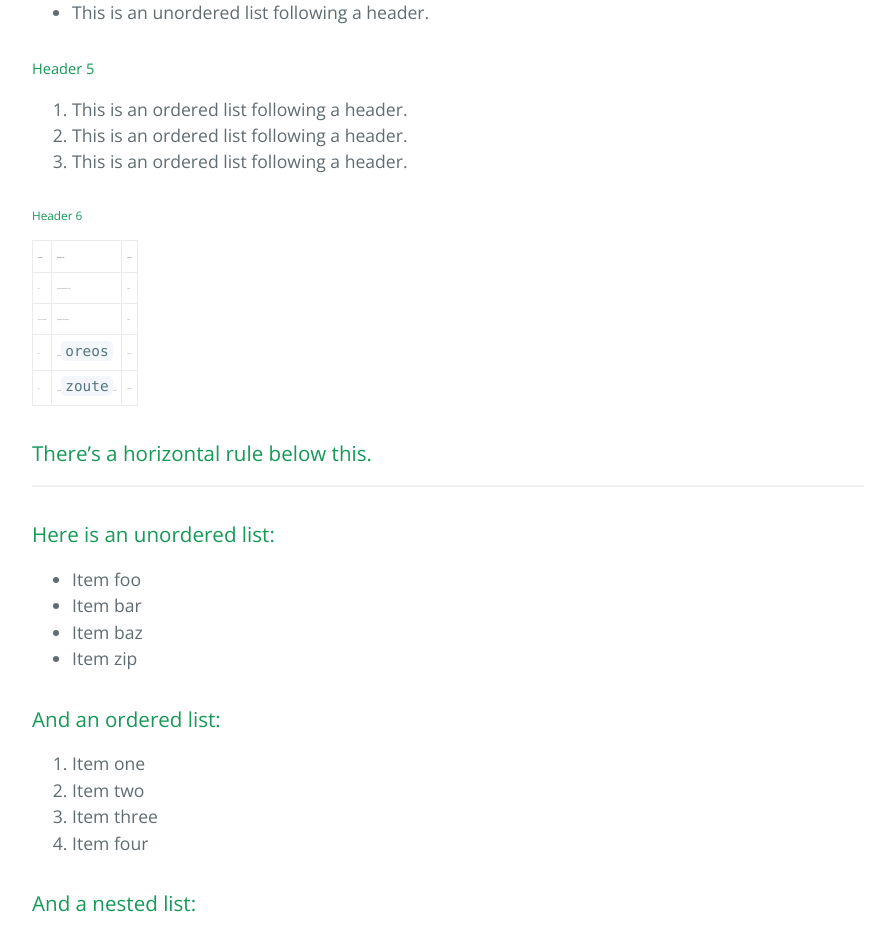
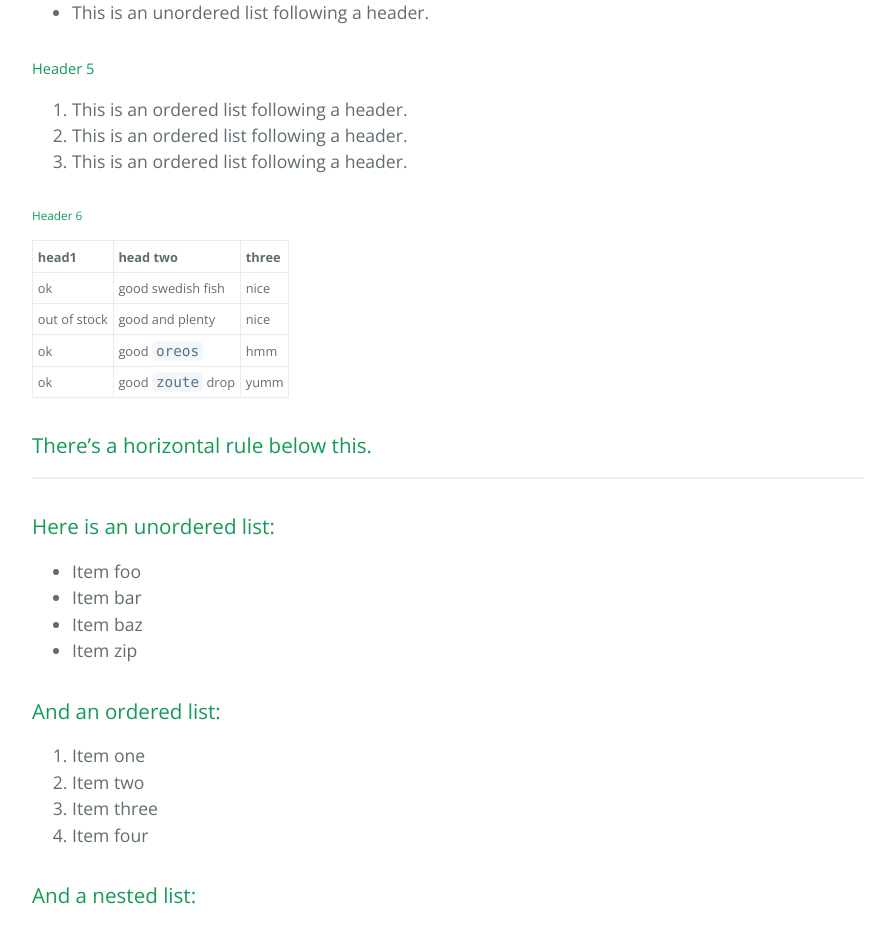
Before and after one commit to sopp/sopp.github.io, a Jekyll site: the page built from index.md, in a window 1280 px wide. Shown: the part 1314-2245 px from the top of the page, without its empty margins (192-1087 px from the left). Built offline with Jekyll 4.4.1, drawn with Linux system fonts in a browser that asks for light colours.

Commit message:
minor fix

```diff
--- a/_sass/jekyll-theme-cayman.scss
+++ b/_sass/jekyll-theme-cayman.scss
@@ -313,7 +313,7 @@ a {
     word-break: normal;
     word-break: keep-all; // For Firefox to horizontally scroll wider tables.
     -webkit-overflow-scrolling: touch;
-    font-size: 0.1rem;
+    font-size: 0.8rem;
     line-height: 1.5rem;
 
     th {
```
